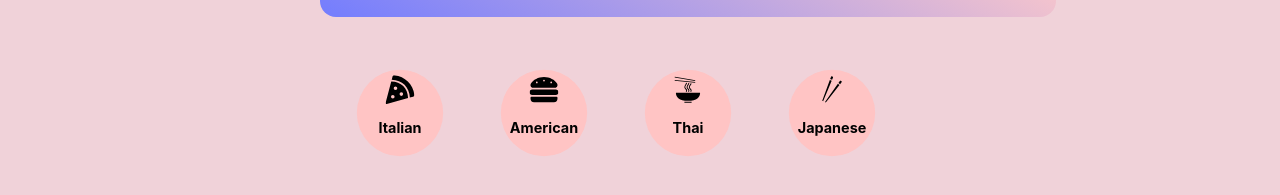
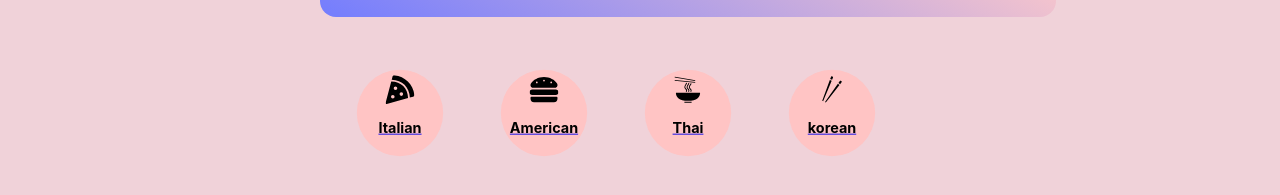
Before and after one commit to petekgithub/yummy-yum, a React (Create React App) app: page /cuisine/1 in a window 1280 px wide. Shown: the part 347-542 px from the top of the page. Built offline with nearby package versions, Linux system fonts and the light colour scheme; no server answers; the HTML template or start-up script is replaced by a standard one.

Commit message:
cuisine-problem-done

```diff
--- a/src/components/Category.jsx
+++ b/src/components/Category.jsx
@@ -2,27 +2,41 @@ import React from 'react'
 import styled from 'styled-components'
 import { FaHamburger, FaPizzaSlice } from "react-icons/fa";
 import { GiNoodles, GiChopsticks } from "react-icons/gi";
+import { Link } from 'react-router-dom'
+
 
 
 function Category() {
   return (
     <List>
-      <Slink to={"/cuisine/Italian"}>
-        <FaPizzaSlice />
+      <Slink>
+      <FaPizzaSlice />
+      <Link to={'/cuisine/Italian'}>
         <h3>Italian</h3>
+      </Link>
       </Slink>
-      <Slink to={"/cuisine/American"}>
-        <FaHamburger />
+
+      <Slink>
+      <FaHamburger />
+      <Link to={'/cuisine/American'}>
         <h3>American</h3>
+      </Link>
       </Slink>
-      <Slink to={"/cuisine/Thai"}>
-        <GiNoodles />
+
+      <Slink>
+      <GiNoodles />
+      <Link to={'/cuisine/Thai'}>
         <h3>Thai</h3>
+      </Link>
       </Slink>
-      <Slink to={"/cuisine/Japanese"}>
-        <GiChopsticks />
-        <h3>Japanese</h3>
+
+      <Slink>
+      <GiChopsticks />
+      <Link to={'/cuisine/korean'}>
+        <h3>korean</h3>
+      </Link>
       </Slink>
+
     </List>
   )
 }
--- a/src/pages/Cuisine.jsx
+++ b/src/pages/Cuisine.jsx
@@ -9,13 +9,13 @@ function Cuisine() {
   const [cuisine, setCuisine] = useState([]);
   const {type} = useParams();
 
-  const params = useParams();
+  //const params = useParams();
 
 
   useEffect(() => {
-    getCusine(params.type);
-    console.log(params.type)
-  },[params.type]);
+    getCusine(type);
+    console.log(type)
+  },[type]);
 
 
   const getCusine = async (name) => {
--- a/src/pages/Searched.jsx
+++ b/src/pages/Searched.jsx
@@ -7,6 +7,7 @@ function Searched() {
 
   const [searchedRecipes, setSearchedRecipes] = useState([]);
   const params = useParams();
+  //const[clear, setClear] = useState("");
 
 
   useEffect(() => {
@@ -24,7 +25,7 @@ function Searched() {
     }
       const recipes = await response.json();
       setSearchedRecipes(recipes.results);
-      console.log(recipes);
+      //console.log(recipes);
   }
 
   return (
```
